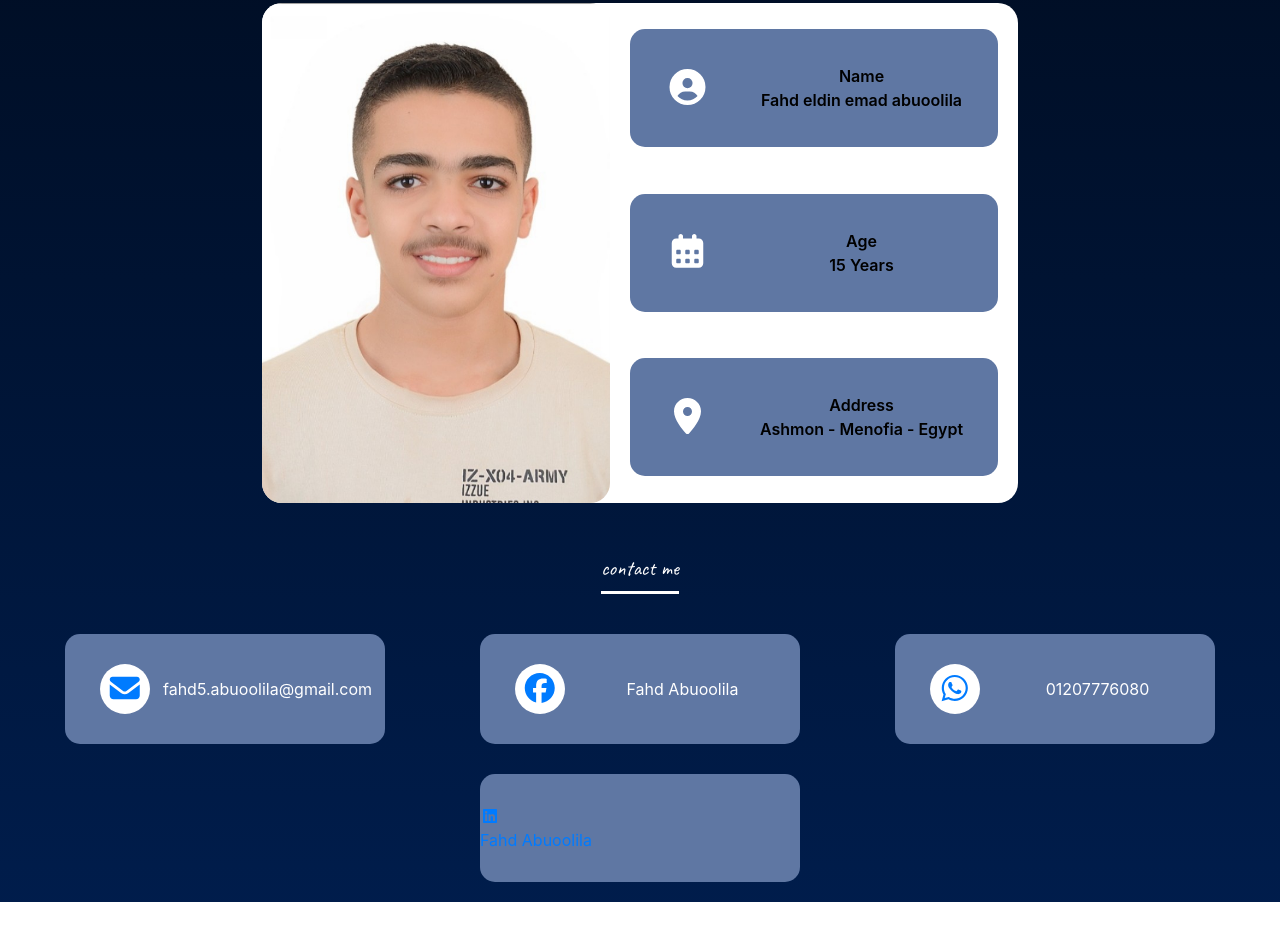
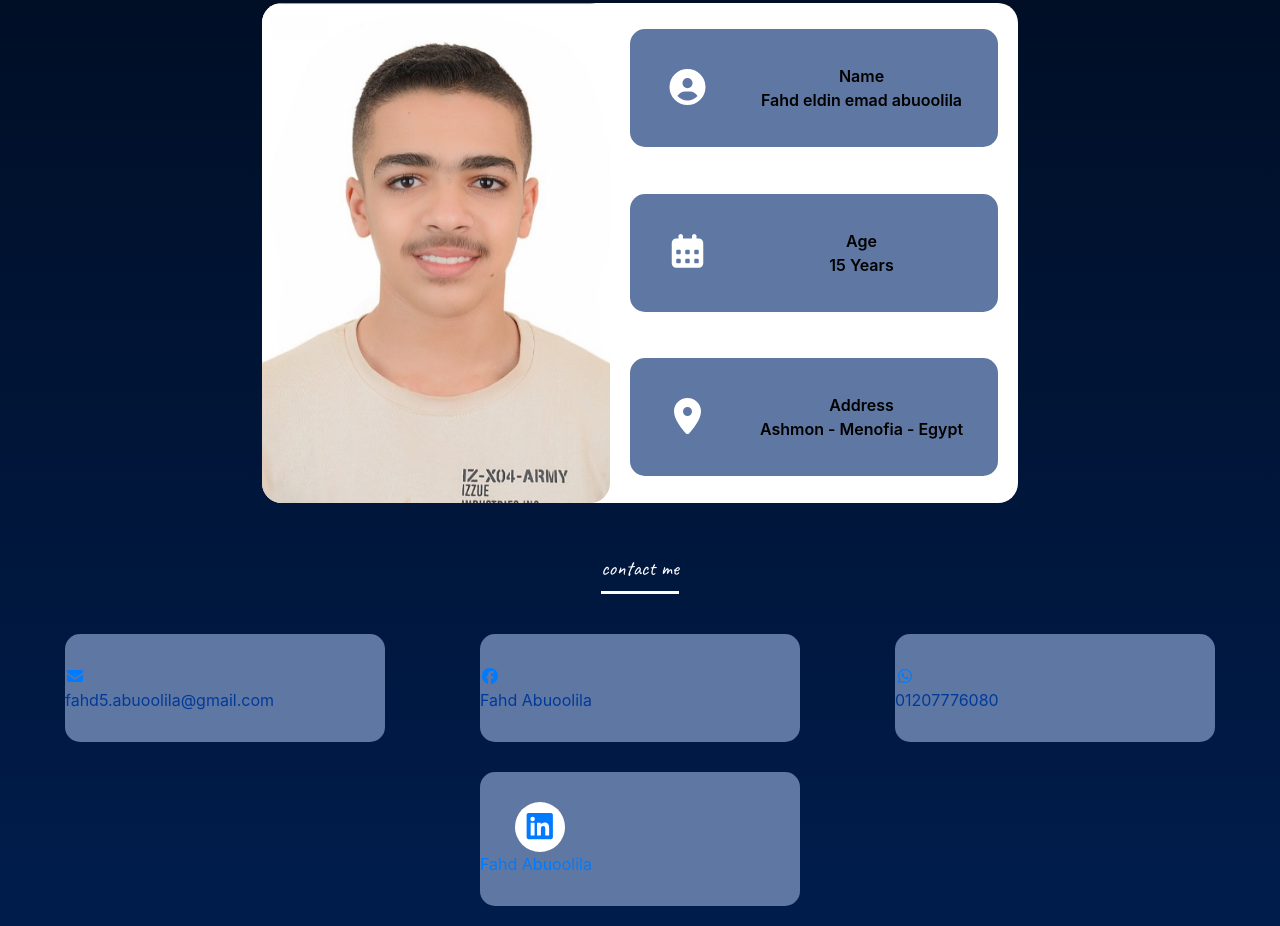
Before and after one commit to FahdAbuoolila/fahd.abuoolila, a plain HTML site: page index.html in a window 1280 px wide. Shown: the part 946-1872 px from the top of the page. Before the commit the page ends 1848 px from the top, so only its background shows below. Drawn offline with Linux system fonts and the light colour scheme.

Commit message:
Update style.css

```diff
--- a/css/style.css
+++ b/css/style.css
@@ -327,13 +327,13 @@ body {
     border-radius: 15px;
     min-width: 320px;
 }
-.contact>.container>div>.social-brand>.social{
+.contact>.container>div>.social-brand>a>.social{
     display: flex;
     flex-wrap: wrap;
     align-items: center;
     justify-content: space-between;
 }
-.contact > .container > div>.social-brand > .social > .brand{
+.contact > .container > div>.social-brand >a> .social > .brand{
     cursor: pointer;
     background: #fff;
     font-size: 30px;
@@ -345,7 +345,7 @@ body {
     border-radius: 25px;
     margin: 0px 0px 0px 35px;
 }
-.contact>.container>div>.social-brand>.social>.brand+div{
+.contact>.container>div>.social-brand>a>.social>.brand+div{
     color: #fff;
     width: calc(320px - 85px);
     text-align: center;
```
